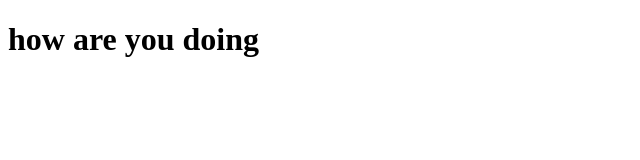
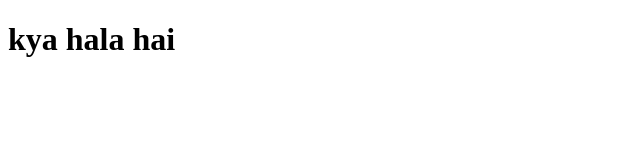
Before and after one commit to Anilgj001/claassaj, a plain HTML site: page index.html in a window 1280 px wide. Shown: the whole page, without its empty margins (0-640 px from the left). Drawn offline with Linux system fonts and the light colour scheme.

Commit message:
first commit

```diff
--- a/index.html
+++ b/index.html
@@ -3,9 +3,9 @@
 <head>
     <meta charset="UTF-8">
     <meta name="viewport" content="width=device-width, initial-scale=1.0">
-    <title>Git </title>
+    <title>what the </title>
 </head>
 <body>
-    <h1> how are you doing </h1>
+    <h1> kya hala hai </h1>
 </body>
 </html>
```
